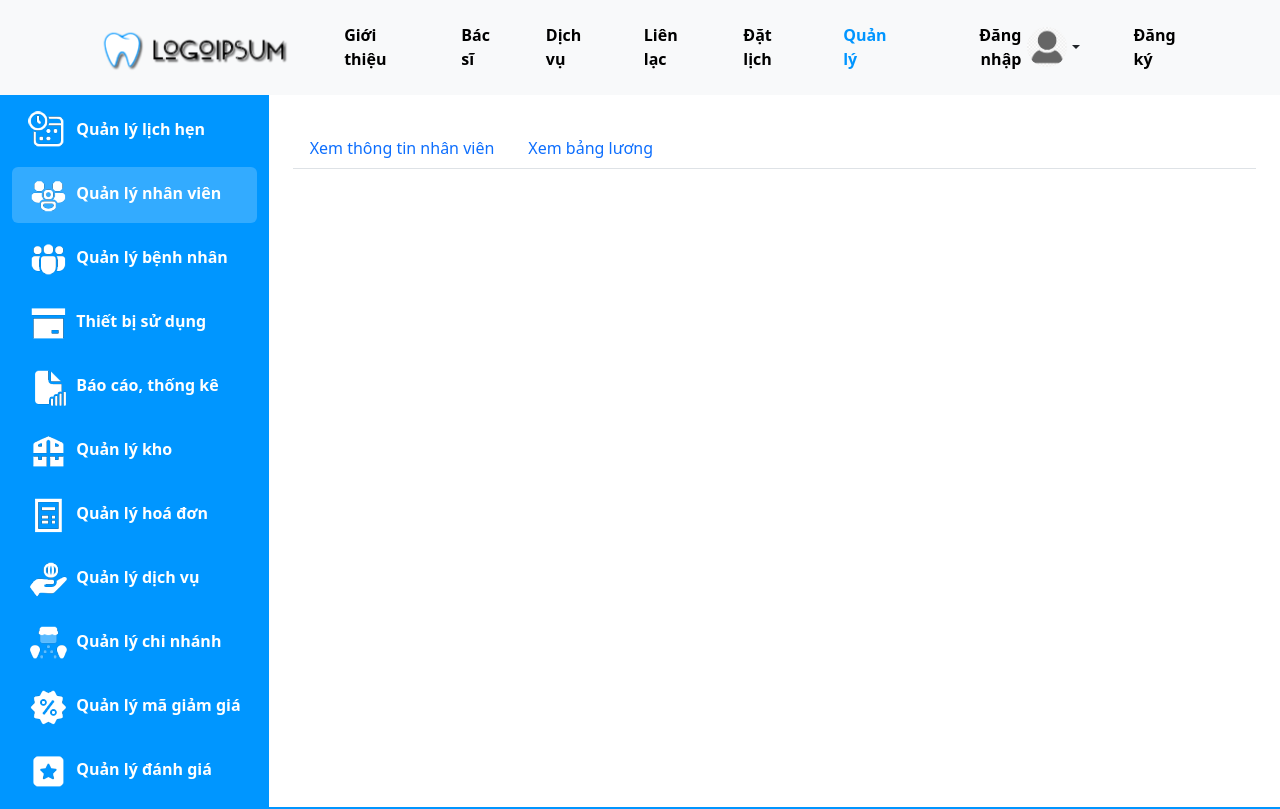
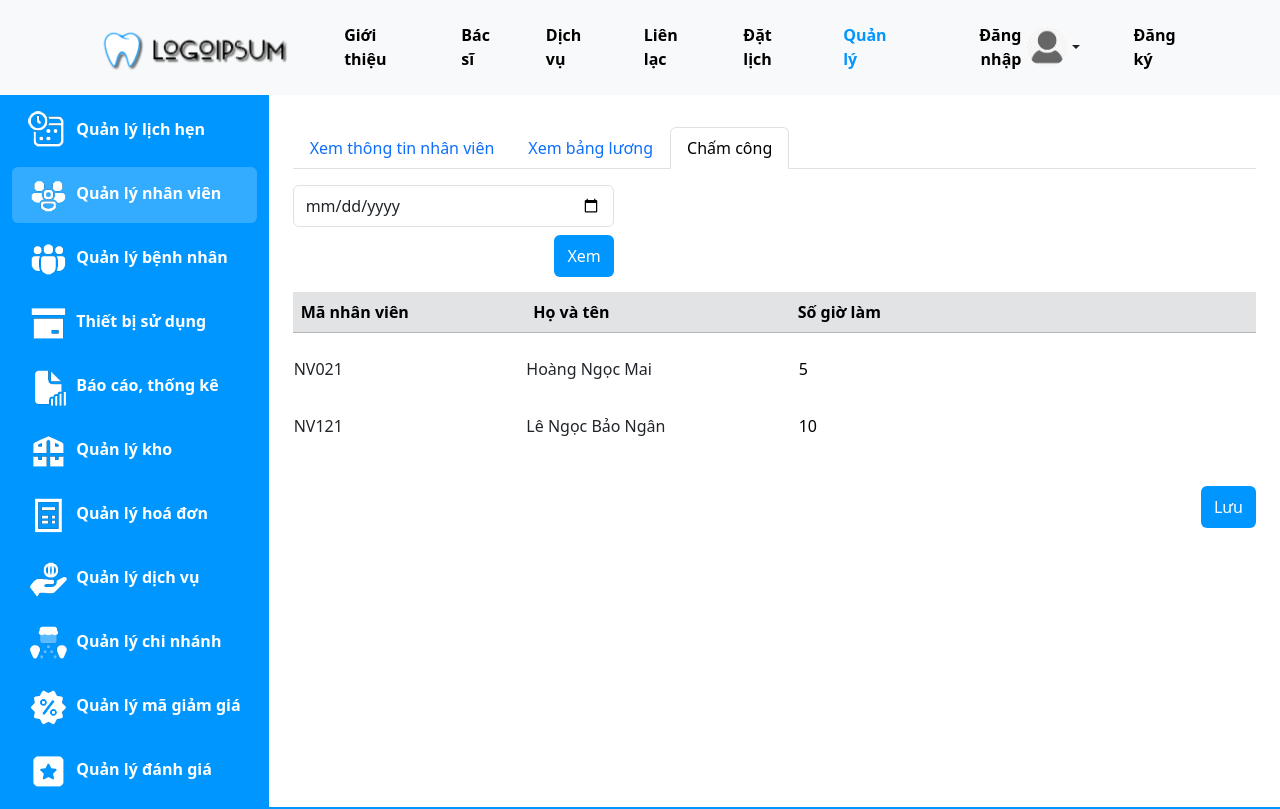
Before and after one commit to nhile14112003/SE100.O11.QuanLyPhongMachTu, a React (Create React App) app: page /manager/quanlynhanvien/chamcong in a window 1280 px wide. Shown: the top 809 px of the page. Built offline with nearby package versions, Linux system fonts and the light colour scheme.

Commit message:
Add form cham cong and fix some UI

```diff
--- a/src/views/BillManagement.js
+++ b/src/views/BillManagement.js
@@ -220,7 +220,7 @@ const BillManagement = (props) => {
                                     ))}
                                 </tbody>
                             </table>
-                            <div className='text-end' style={{ fontSize: "18px" }}><b>Tổng tiền điều trị: 50000</b></div>
+                            <div style={{ fontSize: "18px" }}><b>Tổng tiền điều trị: 50000</b></div>
                             <div align="center" style={{ fontWeight: "bold", fontSize: "18px" }}>ĐƠN THUỐC</div>
                             <table className="table table-borderless" >
                                 <tbody>
@@ -238,19 +238,48 @@ const BillManagement = (props) => {
                                     ))}
                                 </tbody>
                             </table>
-                            <div className='text-end' style={{ fontSize: "18px" }}><b>Tổng tiền thuốc: 50000</b></div>
-                            <div className='text-end mt-3' style={{ fontSize: "18px" }}>
-                                <div><b>Thành tiền: 900000</b></div>
-                                <div><b>Công nợ thanh toán: 4500000</b></div>
-                                <div><b>Số tiền đã thanh toán: 5400000</b></div>
-                                <div><b>Công nợ sau thanh toán: 0</b></div>
+                            <div style={{ fontSize: "18px" }}><b>Tổng tiền thuốc: 50000</b></div>
+
+                            <div align="right" className='mt-3'>
+                                <table className="table table-borderless table-sm w-auto" style={{ fontSize: "18px", borderSpacing: 0, borderCollapse: "separate" }}>
+                                    <tbody>
+                                        <tr>
+                                            <th>Thành tiền:</th>
+                                            <th>4500000</th>
+                                        </tr>
+                                        <tr>
+                                            <th>Công nợ trước thanh toán:</th>
+                                            <th>900000</th>
+                                        </tr>
+                                        <tr>
+                                            <th>Số tiền đã thanh toán:</th>
+                                            <th>
+                                                <input type="text" className='signature' id="MaNV" name="MaNV" size={1} placeholder="" style={{
+                                                    width: "100%",
+                                                    boxSizing: "border-box"
+                                                }} />
+
+                                            </th>
+                                        </tr>
+                                        <tr>
+                                            <th> Công nợ sau thanh toán:</th>
+                                            <th>0</th>
+                                        </tr>
+                                        <tr>
+                                            <th>Thành tiền:</th>
+                                            <th>900000</th>
+                                        </tr>
+                                    </tbody>
+                                </table>
                             </div>
                             <div className='text-end mt-4'>
                                 <div style={{ fontSize: "19px" }}><b>NHÂN VIÊN THỰC HIỆN</b></div>
                                 <div style={{ height: "50px" }}></div>
                                 <div className='mt-5'>
-                                    <input type="text" className="form-control pb-2 pt-2 mb-2 text-end signature" style={{ fontSize: "19px", fontWeight: "bold" }} id="MaNV" name="MaNV" placeholder='Nhập mã nhân viên' />
-                                    <input type="text" className="form-control pb-2 pt-2 mb-2 text-end signature" style={{ fontSize: "19px", fontWeight: "bold" }} id="TenNV" name="TenNV" placeholder='Nhập tên nhân viên' />
+                                    <input type="text" className="text-end signature" style={{ fontSize: "19px", fontWeight: "bold", direction: "RTL" }} id="MaNV" name="MaNV" placeholder='Nhập mã nhân viên' />
+                                </div>
+                                <div>
+                                    <input type="text" className="text-end signature" style={{ fontSize: "19px", fontWeight: "bold" }} id="TenNV" name="TenNV" placeholder='Nhập tên nhân viên' />
                                 </div>
                                 <button type="submit" className="btn pb-2 pt-2 mt-3 mb-3" style={{ backgroundColor: "#0096FF", color: "#FFFFFF" }}>
                                     Lưu
--- a/src/views/BookingSchedule.js
+++ b/src/views/BookingSchedule.js
@@ -38,7 +38,7 @@ const BookingSchedule = () => {
             MaBN: "",
             MaNS: "NS003",
             TenNS: "Ngô Nguyễn Trường An",
-            NgayHen: '2023-12-20',
+            NgayHen: '2023-12-27',
             GioBatDau: "06:00",
             GioKetThuc: "06:30",
             DichVu: "Niềng răng",
@@ -51,7 +51,7 @@ const BookingSchedule = () => {
             MaBN: "",
             TenNS: "Nguyễn Văn A",
             MaNS: "NS001",
-            NgayHen: '2023-12-22',
+            NgayHen: '2023-12-27',
             GioBatDau: "09:00",
             GioKetThuc: "09:30",
             DichVu: "Nhổ răng khôn",
@@ -64,7 +64,7 @@ const BookingSchedule = () => {
             MaBN: "BN002",
             MaNS: "NS003",
             TenNS: "Ngô Nguyễn Trường An",
-            NgayHen: '2023-12-22',
+            NgayHen: '2023-12-27',
             GioBatDau: "15:00",
             GioKetThuc: "15:30",
             DichVu: "Niềng răng",
--- /dev/null
+++ b/src/views/QuanLyNhanVien-ChamCong.js
@@ -0,0 +1,68 @@
+import moment from "moment"
+import { useState } from "react"
+const ChamCong = () => {
+    const [BANGCHAMCONG, setBANGCHAMCONG] = useState([
+        {
+            maNhanVien: "NV021",
+            tenNhanVien: "Hoàng Ngọc Mai",
+            Ngay: "2023-12-11",
+            SoGioLam: "5"
+        },
+        {
+            maNhanVien: "NV121",
+            tenNhanVien: "Lê Ngọc Bảo Ngân",
+            Ngay: "2023-12-11",
+            SoGioLam: "10"
+        }
+
+    ])
+    const handleChange = (e, row) => {
+        setBANGCHAMCONG(
+            BANGCHAMCONG.map((itm) =>
+                (itm.Ngay === row.Ngay && itm.SoGioLam === row.SoGioLam) ? {
+                    ...itm, SoGioLam: e.target.value
+                }
+                    : itm
+            ))
+    }
+    return (
+        <div>
+            <div className="col-lg-4 col-md-6 mt-2">
+                <input type="date" className="form-control pb-2 pt-2" id="Ngay" name="Ngay" max={moment().format('YYYY-MM-DD')} />
+                <div className="text-end">
+                    <button type="submit" className="btn pb-2 pt-2 mt-2" style={{ backgroundColor: "#0096FF", color: "#FFFFFF" }}>Xem</button>
+                </div>
+            </div>
+            <table className="table" >
+                <thead>
+                    <tr className="table-secondary">
+                        <th>Mã nhân viên</th>
+                        <th>Họ và tên</th>
+                        <th>Số giờ làm</th>
+                    </tr>
+                </thead>
+                {BANGCHAMCONG.map((row, idx) => {
+                    return (
+                        <tr>
+                            <td>{row.maNhanVien}</td>
+                            <td>{row.tenNhanVien}</td>
+                            <td>
+                                <input className="signature" type="text" value={row.SoGioLam} onChange={(e) => handleChange(e, row)} />
+                            </td>
+                        </tr>
+                    );
+                })}
+                <tbody>
+
+                </tbody>
+            </table>
+            <div className="text-end">
+                <button type="submit" className="btn pb-2 pt-2 mt-2" style={{ backgroundColor: "#0096FF", color: "#FFFFFF" }}>
+                    Lưu
+                </button>
+            </div>
+        </div>
+
+    )
+}
+export default ChamCong
--- a/src/views/QuanLyNhanVien.js
+++ b/src/views/QuanLyNhanVien.js
@@ -6,7 +6,7 @@ import "slick-carousel/slick/slick-theme.css";
 import { browserHistory, Router, Route, Switch } from 'react-router';
 import XemThongTinNhanVien from './QuanLyNhanVien-detail-page2';
 import XemBangLuong from './QuanLyNhanVien-detail-page1';
-import { Nav } from 'react-bootstrap';
+import ChamCong from './QuanLyNhanVien-ChamCong';
 const QuanLyNhanVien = (props) => {
   const activeLink = " bg-blue-100 text-black";
   const normalLink = "";
@@ -20,6 +20,9 @@ const QuanLyNhanVien = (props) => {
           <li className="nav-item">
             <NavLink className="nav-link" to="/manager/quanlynhanvien/xembangluong">Xem bảng lương</NavLink>
           </li>
+          <li className="nav-item">
+            <NavLink className="nav-link" to="/manager/quanlynhanvien/chamcong">Chấm công</NavLink>
+          </li>
 
         </ul>
       </div>
@@ -31,6 +34,9 @@ const QuanLyNhanVien = (props) => {
           <Route path="/manager/quanlynhanvien/xemthongtinnhanvien">
             <XemThongTinNhanVien />
           </Route>
+          <Route path="/manager/quanlynhanvien/chamcong">
+            <ChamCong />
+          </Route>
         </Switch>
       </div>
     </div>
--- a/src/views/style.css
+++ b/src/views/style.css
@@ -455,4 +455,5 @@ input[type=file]::-webkit-file-upload-button {
 .signature {
     border: none !important;
     box-shadow: none !important;
+    outline: none !important;
 }
```
